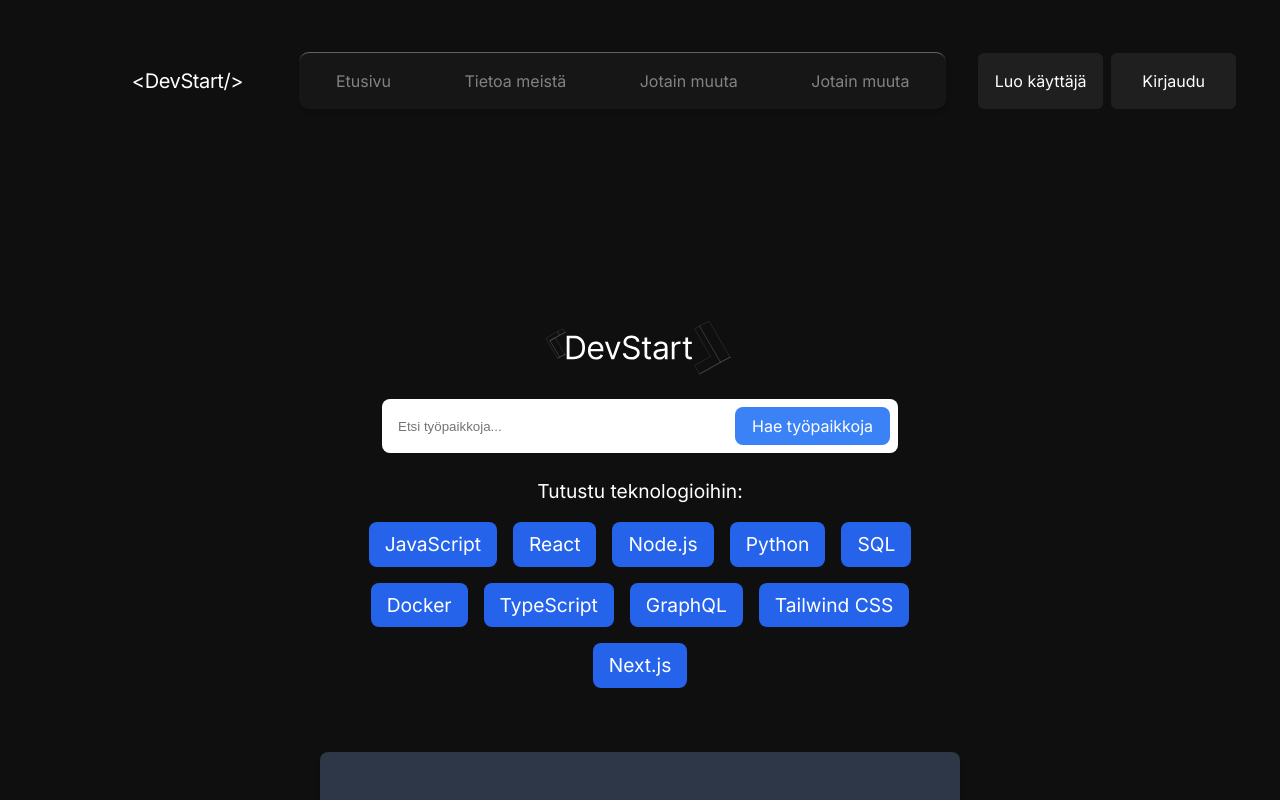
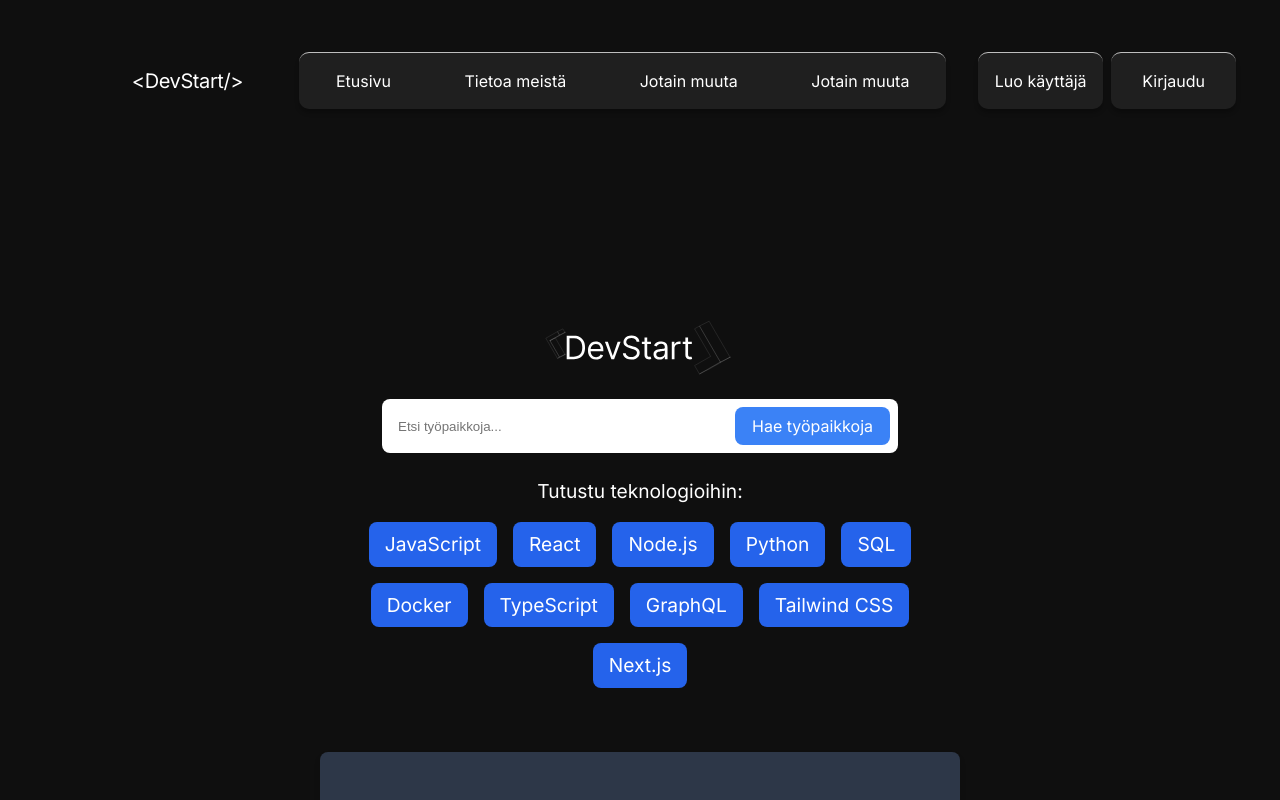
Before and after one commit to KimRautiainen/ekaDuuniFrontend, a React (Vite) app: page / in a window 1280 px wide. Shown: the top 800 px of the page. Built offline with nearby package versions, Linux system fonts and the light colour scheme.

Commit message:
Navbar styling matches now with figma prototype

```diff
--- a/src/components/Navbar.css
+++ b/src/components/Navbar.css
@@ -35,7 +35,7 @@
     border-radius: 10px; /* Rounded corners */
     border-top: 0.5px solid rgba(255, 255, 255, 0.71); /* Only top border */
     box-shadow: 0px 4px 4px rgba(0, 0, 0, 0.25); /* Figma shadow */
-    opacity: 0.48; /* Match opacity */
+
 
   }
 
@@ -62,13 +62,17 @@
   background-color: var(--color-box-bg);
   height: 56px;
   width: 125px;
-  border-radius: 6px;
+  border-radius: 10px;
   font-size: var(--font-size-base);
   font-weight: var(--font-weight-normal);
   color: var(--color-text-light);
   text-decoration: none;
   transition: background 0.2s;
   white-space: nowrap;
+
+  border-top: 0.5px solid rgba(255, 255, 255, 0.71);
+  box-shadow: 0px 4px 4px 0px rgba(0, 0, 0, 0.25);
+
 }
 
 .navbar-small-box:hover {
--- a/src/styles/variables.css
+++ b/src/styles/variables.css
@@ -33,9 +33,9 @@
   --color-primary-dark: #1e40af;
   --color-secondary: #10b981; /* Green */
   --color-text-light: #FFFFFF; /* White text color */
-  --color-text-dark: #111827;
+  --color-orange: #F3794C; /* Orange */
   --color-background: #0F0F0F; /* Dark background */
-  --color-box-bg: rgba(255, 255, 255, 0.07); /* dark background with 12% opacity */
+  --color-box-bg: rgba(255, 255, 255, 0.07);
 
 
 }
```
